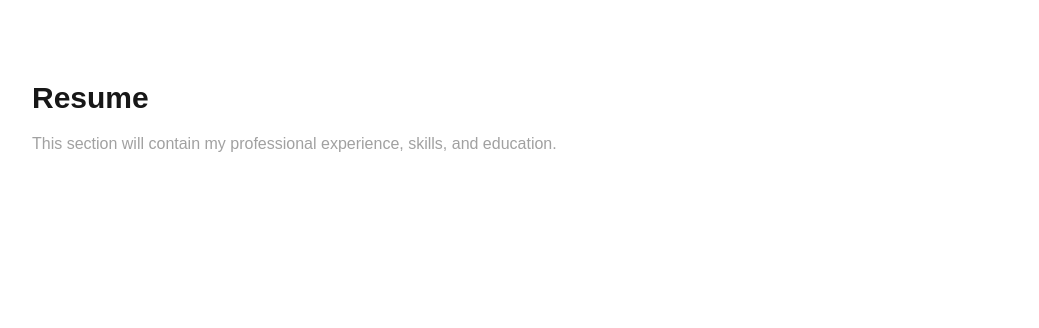
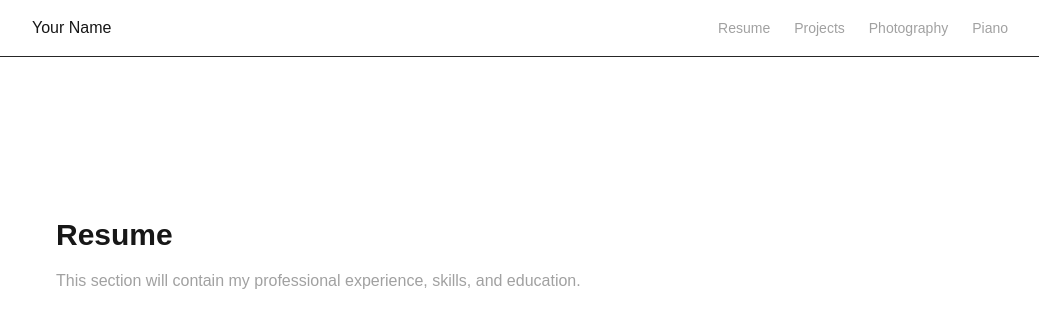
Before and after one commit to NitrogenSulfide/fierylime-portfolio, a Next.js app in the folder frontend/: page /resume in a window 1280 px wide. Shown: the top 328 px of the page, without its empty margins (120-1159 px from the left). Built offline with nearby package versions, Linux system fonts and the light colour scheme.

Commit message:
feat: add shared page layout with global navigation

```diff
--- a/frontend/app/photography/page.tsx
+++ b/frontend/app/photography/page.tsx
@@ -1,10 +1,14 @@
+import PageLayout from "@/components/PageLayout";
+
 export default function PhotographyPage() {
     return (
+        <PageLayout>
             <main className="mx-auto max-w-5xl px-6 py-20">
                 <h1 className="text-3xl font-semibold">Photography</h1>
                 <p className="mt-4 text-neutral-400">
                     Selected photography projects and galleries.
                 </p>
             </main>
+        </PageLayout>
     );
 }
--- a/frontend/app/piano/page.tsx
+++ b/frontend/app/piano/page.tsx
@@ -1,10 +1,14 @@
+import PageLayout from "@/components/PageLayout";
+
 export default function PianoPage() {
     return (
+        <PageLayout>
             <main className="mx-auto max-w-5xl px-6 py-20">
                 <h1 className="text-3xl font-semibold">Piano & Music</h1>
                 <p className="mt-4 text-neutral-400">
                     Musical projects, recordings, and practice notes.
                 </p>
             </main>
+        </PageLayout>
     );
 }
--- a/frontend/app/projects/page.tsx
+++ b/frontend/app/projects/page.tsx
@@ -1,10 +1,14 @@
+import PageLayout from "@/components/PageLayout";
+
 export default function ProjectsPage() {
     return (
+        <PageLayout>
             <main className="mx-auto max-w-5xl px-6 py-20">
                 <h1 className="text-3xl font-semibold">Technical Projects</h1>
                 <p className="mt-4 text-neutral-400">
                     A collection of engineering work and experiments.
                 </p>
             </main>
+        </PageLayout>
     );
 }
--- a/frontend/app/resume/page.tsx
+++ b/frontend/app/resume/page.tsx
@@ -1,10 +1,14 @@
+import PageLayout from "@/components/PageLayout";
+
 export default function ResumePage() {
     return (
+        <PageLayout>
             <main className="mx-auto max-w-5xl px-6 py-20">
                 <h1 className="text-3xl font-semibold">Resume</h1>
                 <p className="mt-4 text-neutral-400">
                     This section will contain my professional experience, skills, and education.
                 </p>
             </main>
+        </PageLayout>
     );
 }
--- /dev/null
+++ b/frontend/components/PageLayout.tsx
@@ -0,0 +1,30 @@
+import Link from "next/link";
+
+export default function PageLayout({
+                                       children,
+                                   }: {
+    children: React.ReactNode;
+}) {
+    return (
+        <>
+            <header className="border-b border-neutral-800">
+                <nav className="mx-auto flex max-w-5xl items-center justify-between px-6 py-4">
+                    <Link href="/" className="font-medium">
+                        Your Name
+                    </Link>
+
+                    <div className="flex gap-6 text-sm text-neutral-400">
+                        <Link href="/resume" className="hover:text-white">Resume</Link>
+                        <Link href="/projects" className="hover:text-white">Projects</Link>
+                        <Link href="/photography" className="hover:text-white">Photography</Link>
+                        <Link href="/piano" className="hover:text-white">Piano</Link>
+                    </div>
+                </nav>
+            </header>
+
+            <main className="mx-auto max-w-5xl px-6 py-20">
+                {children}
+            </main>
+        </>
+    );
+}
```
Lines whose indentation alone changed are shown as unchanged.
